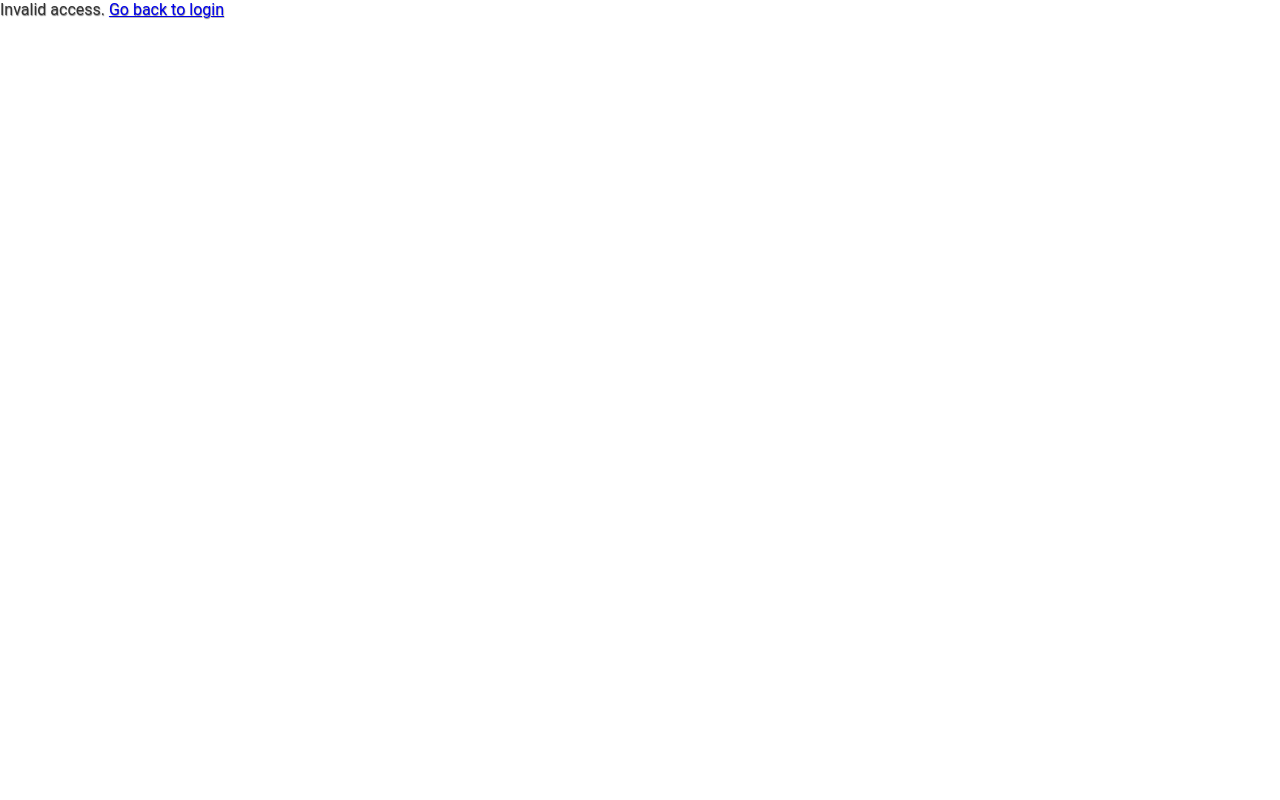
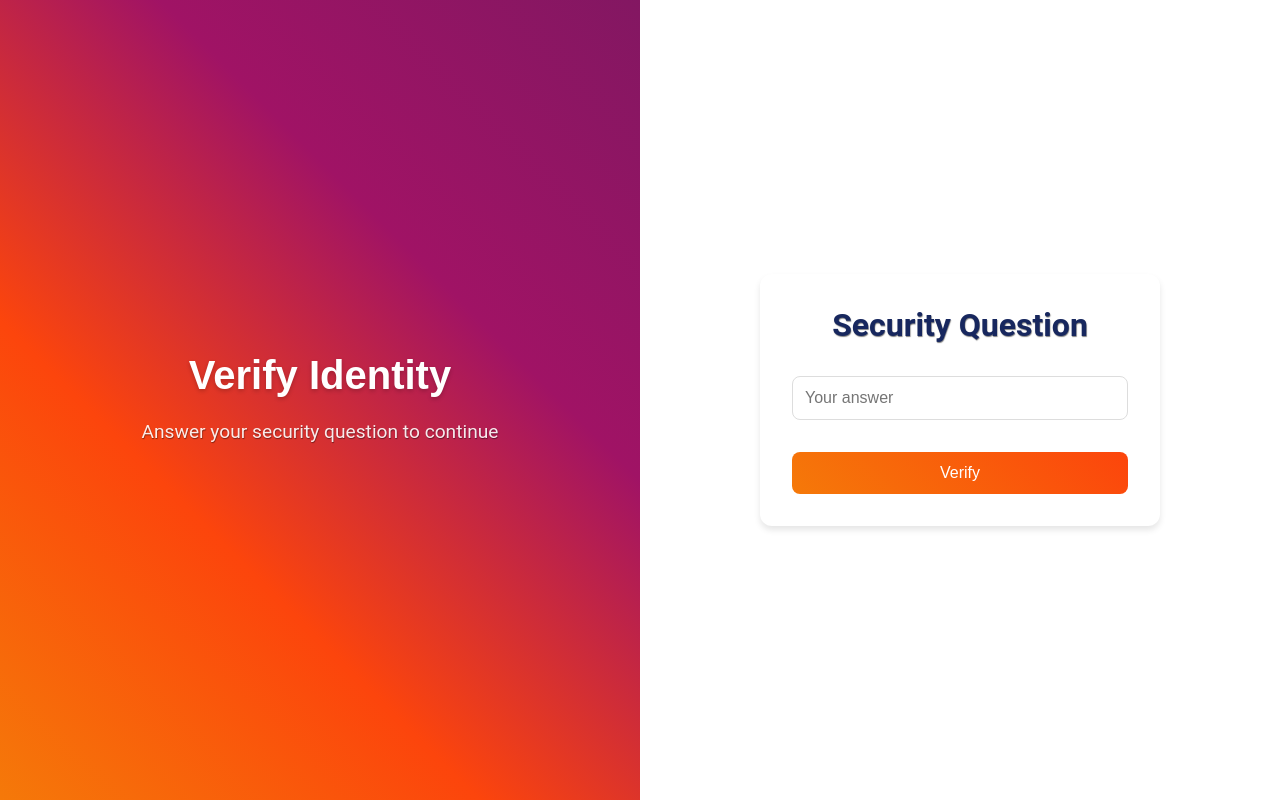
Before and after one commit to Blitz1r/CSSECDV-WEBSITE, a React (Create React App) app in the folder frontend/: page /verify-security in a window 1280 px wide. Built offline with nearby package versions, Linux system fonts and the light colour scheme; no server answers.

Commit message:
Fixed Navigation

```diff
--- a/frontend/src/components/VerifySecurityQuestion.js
+++ b/frontend/src/components/VerifySecurityQuestion.js
@@ -11,7 +11,7 @@ function VerifySecurityQuestion() {
     const { email, securityQuestion, token } = location.state || {};
 
     if (!email || !securityQuestion || !token) {
-        return <div>Invalid access. <a href="/">Go back to login</a></div>;
+        navigate('/');
     }
 
     const handleSubmit = async (e) => {
```
